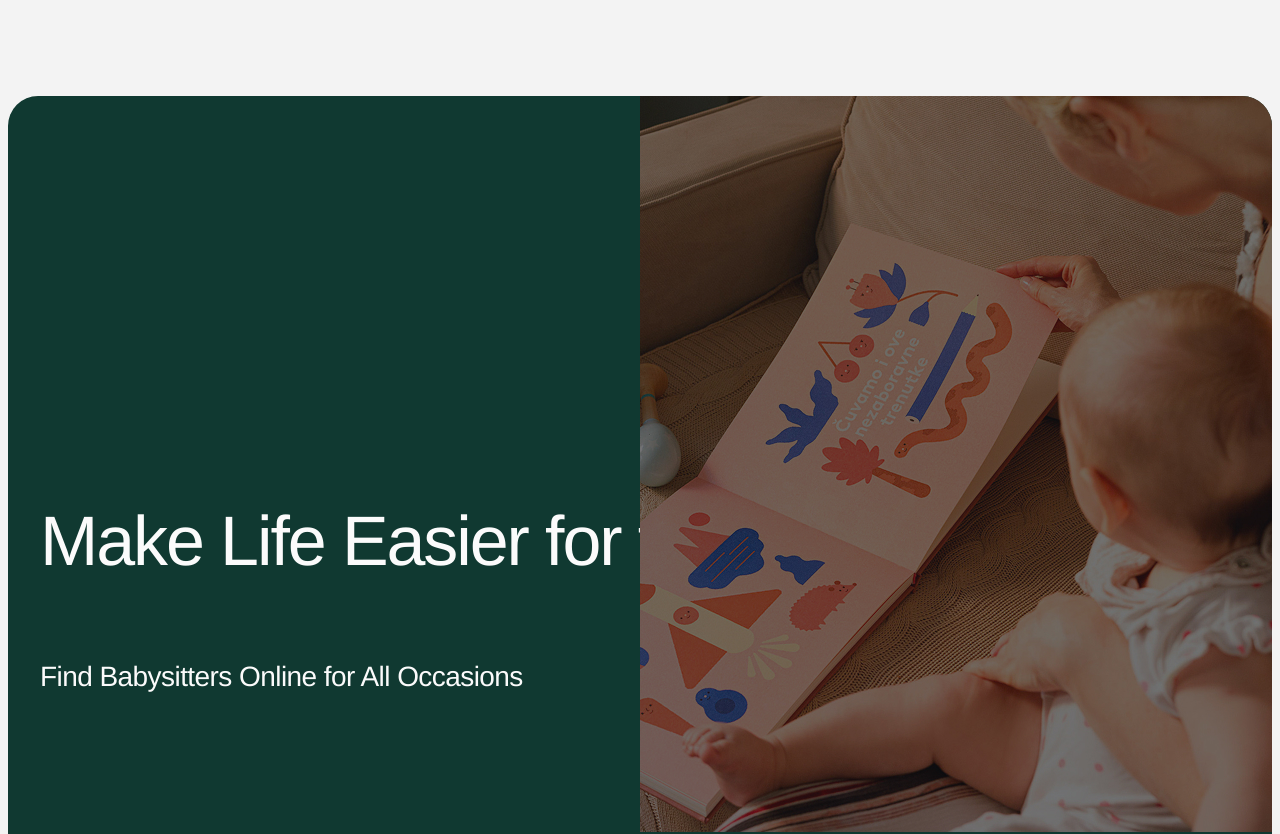
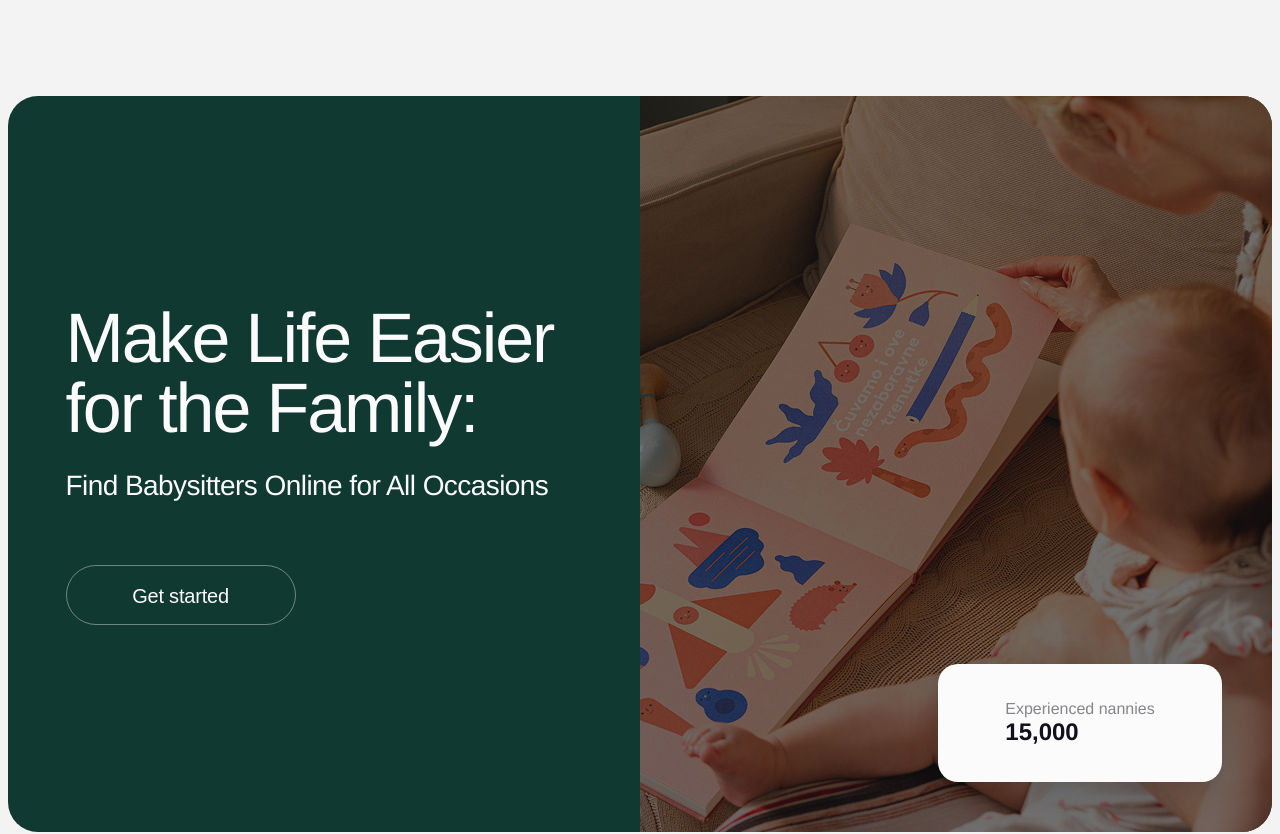
Before and after one commit to mafutka/nanny-service-pet-proect, a Next.js app: page / in a window 1280 px wide. Shown: the top 834 px of the page. Built offline with nearby package versions, Linux system fonts and the light colour scheme.

Commit message:
hero-badje-placed

```diff
--- a/app/globals.css
+++ b/app/globals.css
@@ -2,6 +2,7 @@
 :root {
   --background-main: #F3F3F3;
   --background-header: #103931;
+  --background-light: #fbfbfb;
   --text-primary: #11101c;
   --text-secondary: rgba(17, 16, 28, 0.5);
   --text-light: #fbfbfb;
@@ -15,4 +16,18 @@ body {
     Helvetica,
     Arial,
     sans-serif;
+    max-width: 1440px;;
 }
+
+button {
+  display: block;
+  cursor: pointer;
+}
+
+h1,
+h2,
+h3,
+h4,
+p {
+  margin: 0;
+}
--- a/components/HomeHero/HomeHero.module.css
+++ b/components/HomeHero/HomeHero.module.css
@@ -1,23 +1,26 @@
 .hero {
     position: relative;
   background-color: var(--background-header);
-  padding-top: 88px;
   min-height: 736px;
   overflow: hidden;
   border-radius: 30px;
 }
 .HeroContainer {
-    margin: 32px;
     max-width: 1376px;
   height: 736px;
   display: flex;
   align-items: center;
+  justify-content: center;
+    width: 50%;
 
 }
 .heroInfo {
     display: flex;
     flex-direction: column;
     justify-content: flex-start;
+    padding: 0;
+    width: 517px;
+height: 322px;
 
 }
 .heroTitle {
@@ -26,6 +29,7 @@ font-size: 70px;
 line-height: 100%;
 letter-spacing: -0.03em;
 color: var(--text-light);
+margin-bottom: 28px;
 }
 .heroText {
     font-weight: 400;
@@ -33,6 +37,22 @@ font-size: 28px;
 line-height: 107%;
 letter-spacing: -0.02em;
 color: var(--text-light);
+margin-bottom: 64px;
+}
+
+.heroBtn {
+    background: transparent;
+    border: 1px solid rgba(251, 251, 251, 0.4);
+border-radius: 30px;
+padding: 18px 50px;
+width: 230px;
+height: 60px;
+font-weight: 500;
+font-size: 20px;
+line-height: 120%;
+letter-spacing: -0.01em;
+color: var(--text-light);
+
 }
 .imgWrapper {
   position: absolute;
@@ -49,3 +69,27 @@ color: var(--text-light);
   object-fit: cover;
 
 }
+.badgeWrapper {
+    position: absolute;
+  bottom: 50px;
+  right: 50px;
+  width: 284px;
+height: 118px;
+border-radius: 20px;
+  background: var(--background-light);
+  display: flex;
+  justify-content: center;
+  align-items: center;
+  box-shadow: 0 10px 30px rgba(0, 0, 0, 0.15);
+}
+
+.badjeText {
+    font-weight: 400;
+font-size: 16px;
+color: var(--text-secondary);
+}
+.badjeNumber{
+    font-weight: 700;
+font-size: 24px;
+color: var(--text-primary);
+}
--- a/components/HomeHero/HomeHero.tsx
+++ b/components/HomeHero/HomeHero.tsx
@@ -7,11 +7,23 @@ export default function HomeHero() {
         <div className={css.heroInfo}>
             <h1 className={css.heroTitle}>Make Life Easier for the Family:</h1>
             <p className={css.heroText}>Find Babysitters Online for All Occasions</p>
+            <button className={css.heroBtn}>Get started
+                <span>
+
+                </span>
+            </button>
         </div>
         </div>
         <div className={css.imgWrapper}>
             <img className={css.heroImg} src="/HeroPicture.jpg" width="699" height="736" alt="Hero Picture" />
+            <div className={css.badgeWrapper}>
+            <div className={css.badjeInfo}>
+                <p className={css.badjeText}>Experienced nannies</p>
+                <h3 className={css.badjeNumber}>15,000</h3>
+            </div>
         </div>
+        </div>
+
         </section>
     )
 }
```
Also changed, not shown: public/Rectangle 1.png (deleted).
